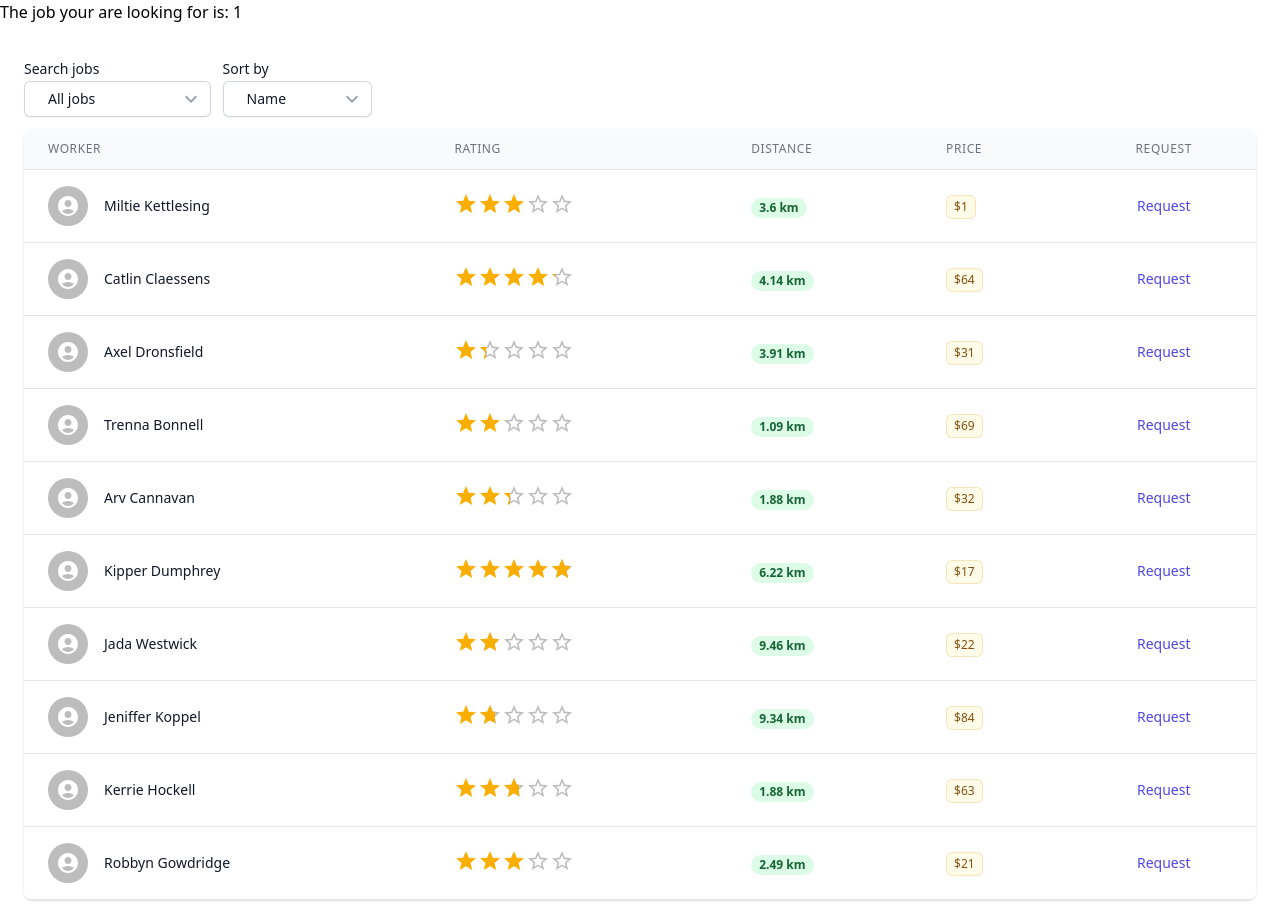
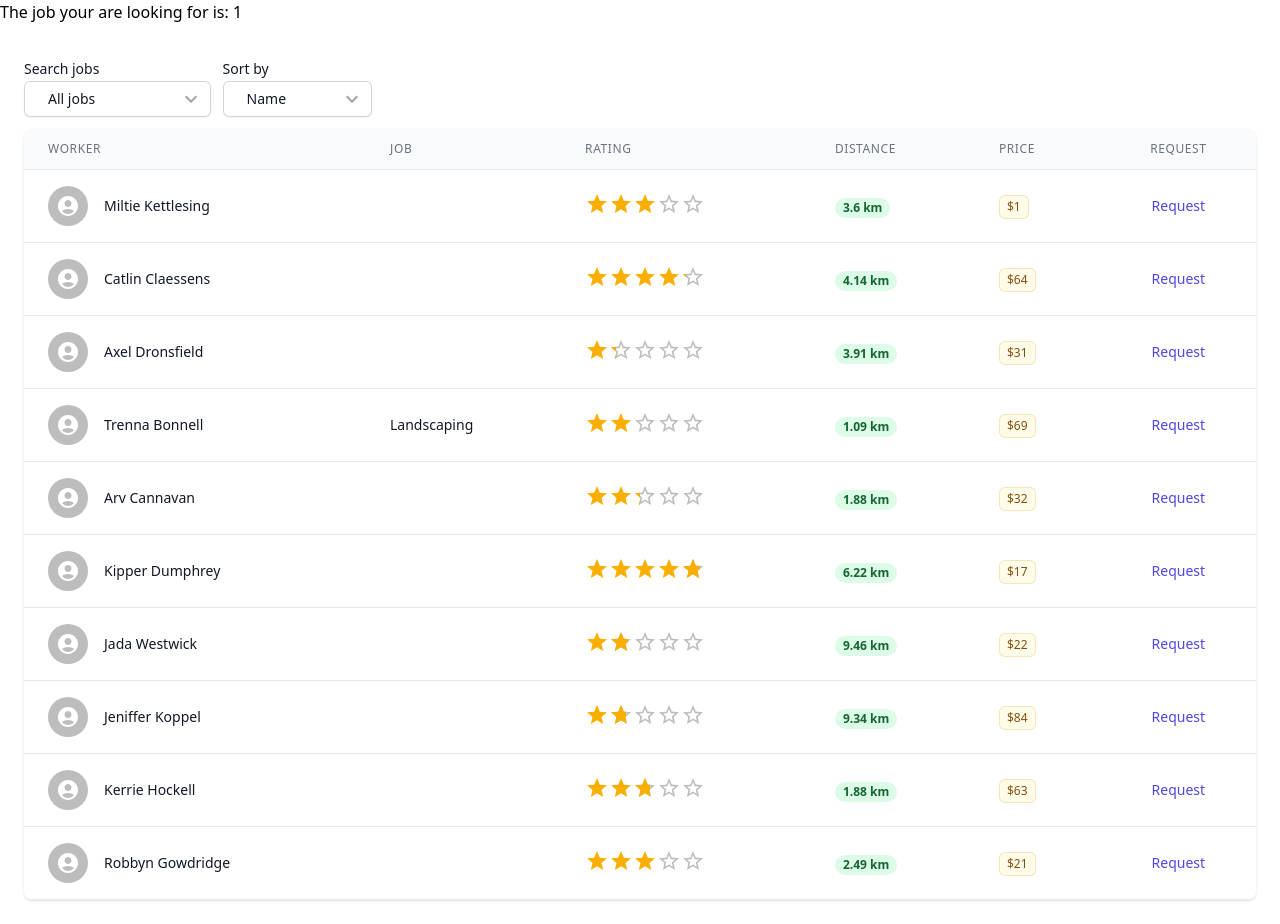
Before and after one commit to cristiandpt/DomesticApp_WebApp, a Next.js app in the folder web_client/domesticapp/: page /client/search/1 in a window 1280 px wide. Built offline with nearby package versions, Linux system fonts and the light colour scheme.

Commit message:
[ADD] Job name displaying when client searches all jobs in a service

```diff
--- a/web_client/domesticapp/src/pages/client/search/[jobId].jsx
+++ b/web_client/domesticapp/src/pages/client/search/[jobId].jsx
@@ -179,12 +179,14 @@ const workers = [
 const JobSearch = () => {
   const router = useRouter();
   const query = router.query;
+  const allJobs = "all";
   const [selectedJob, setSelectedJob] = useState(defaultJobSearchOption);
   const [selectedSortOption, setSelectedSortOption] =
     useState(defaultJobSortOption);
   const [requestModal, setRequestModal] = useState(false);
   const [requestWorker, setRequestWorker] = useState(null);
   console.log("The requested worker is:", requestWorker);
+  console.log("The selected job is:", selectedJob);
   return (
     <>
       <p> The job your are looking for is: {query.jobId}</p>
@@ -216,6 +218,14 @@ const JobSearch = () => {
                         >
                           Worker
                         </th>
+                        {selectedJob?.id === allJobs && (
+                          <th
+                            scope="col"
+                            className="max-[768px]:hidden px-6 py-3 text-center text-xs font-medium text-gray-500 uppercase tracking-wider md:text-left"
+                          >
+                            Job
+                          </th>
+                        )}
                         <th
                           scope="col"
                           className="max-[768px]:hidden px-6 py-3 text-left text-xs font-medium text-gray-500 uppercase tracking-wider"
@@ -264,6 +274,11 @@ const JobSearch = () => {
                                     readOnly
                                     size="small"
                                   />
+                                  {selectedJob?.id === allJobs && (
+                                    <p className="text-sm font-semibold leading-6 text-gray-900">
+                                      {worker?.job?.name}
+                                    </p>
+                                  )}
                                 </div>
                               </div>
                               <div className="flex flex-col">
@@ -311,6 +326,13 @@ const JobSearch = () => {
                                 </div>
                               </div>
                             </td>
+                            {selectedJob?.id === allJobs && (
+                              <td className="px-6 py-4 whitespace-nowrap">
+                                <div className="text-sm text-gray-900">
+                                  {worker?.job?.name}
+                                </div>
+                              </td>
+                            )}
                             <td className="px-6 py-4 whitespace-nowrap">
                               <div className="text-sm text-gray-900">
                                 <Rating
```
